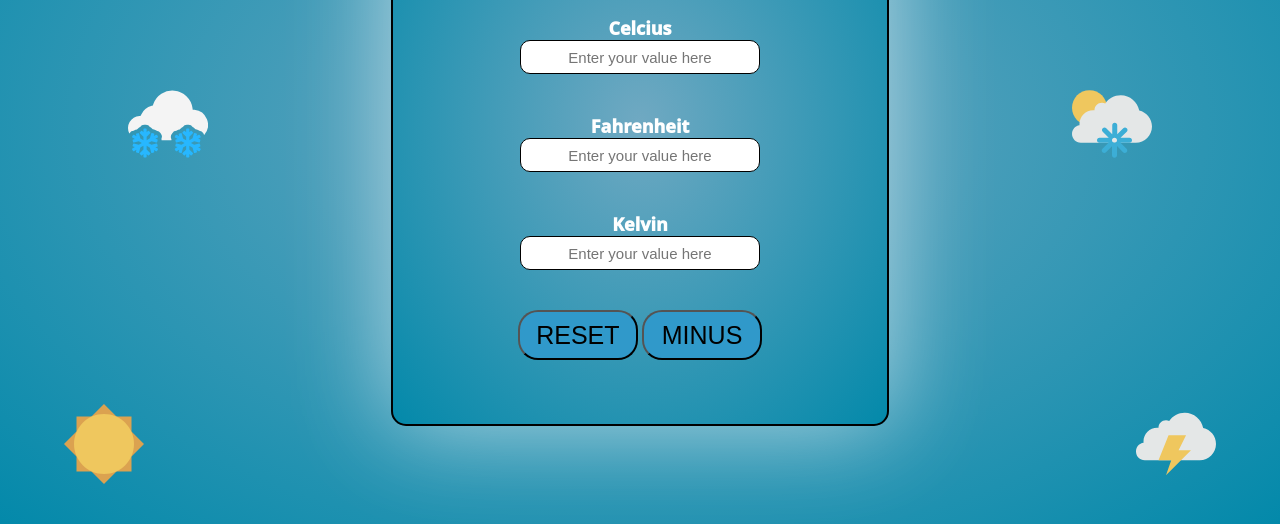
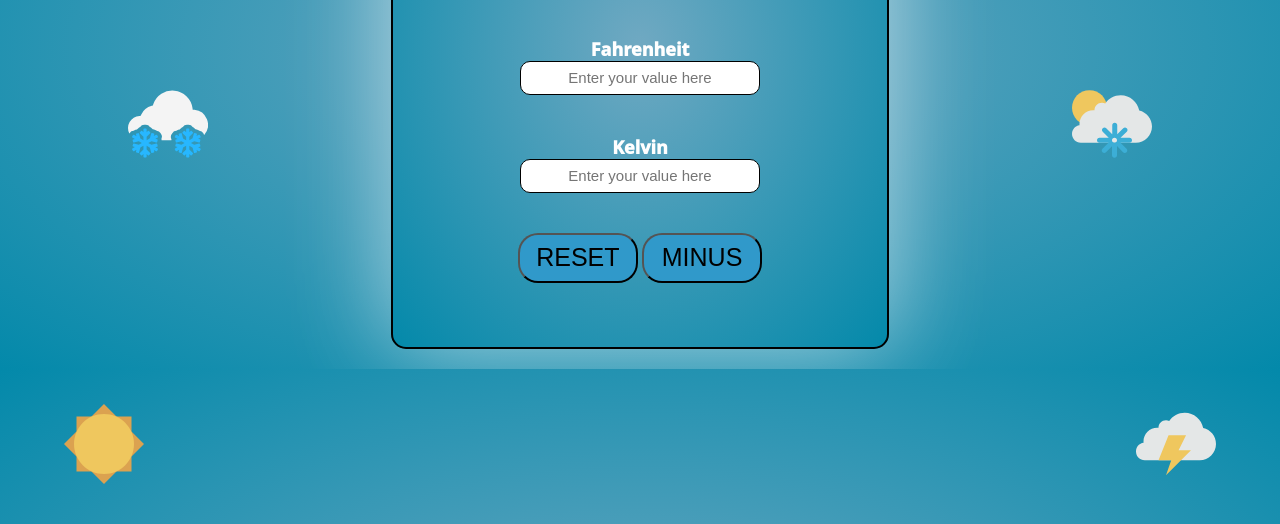
Before and after one commit to sid346184/TemperatureConverter, a plain HTML site: page index.html in a window 1280 px wide. Shown: the part 276-800 px from the top of the page. Drawn offline with Linux system fonts and the light colour scheme.

Commit message:
Update index.css

```diff
--- a/index.css
+++ b/index.css
@@ -1,6 +1,5 @@
 html, body {
     color: rgb(255, 255, 255);
-    height: 100%;
     margin: 0;
     padding: 0;
     overflow: hidden;
@@ -9,8 +8,7 @@ html, body {
   }
 
 #main{
-    height: 100%;
-    width: 100%;
+
     display: flex;
     align-items: center;
     justify-content: center;
```
